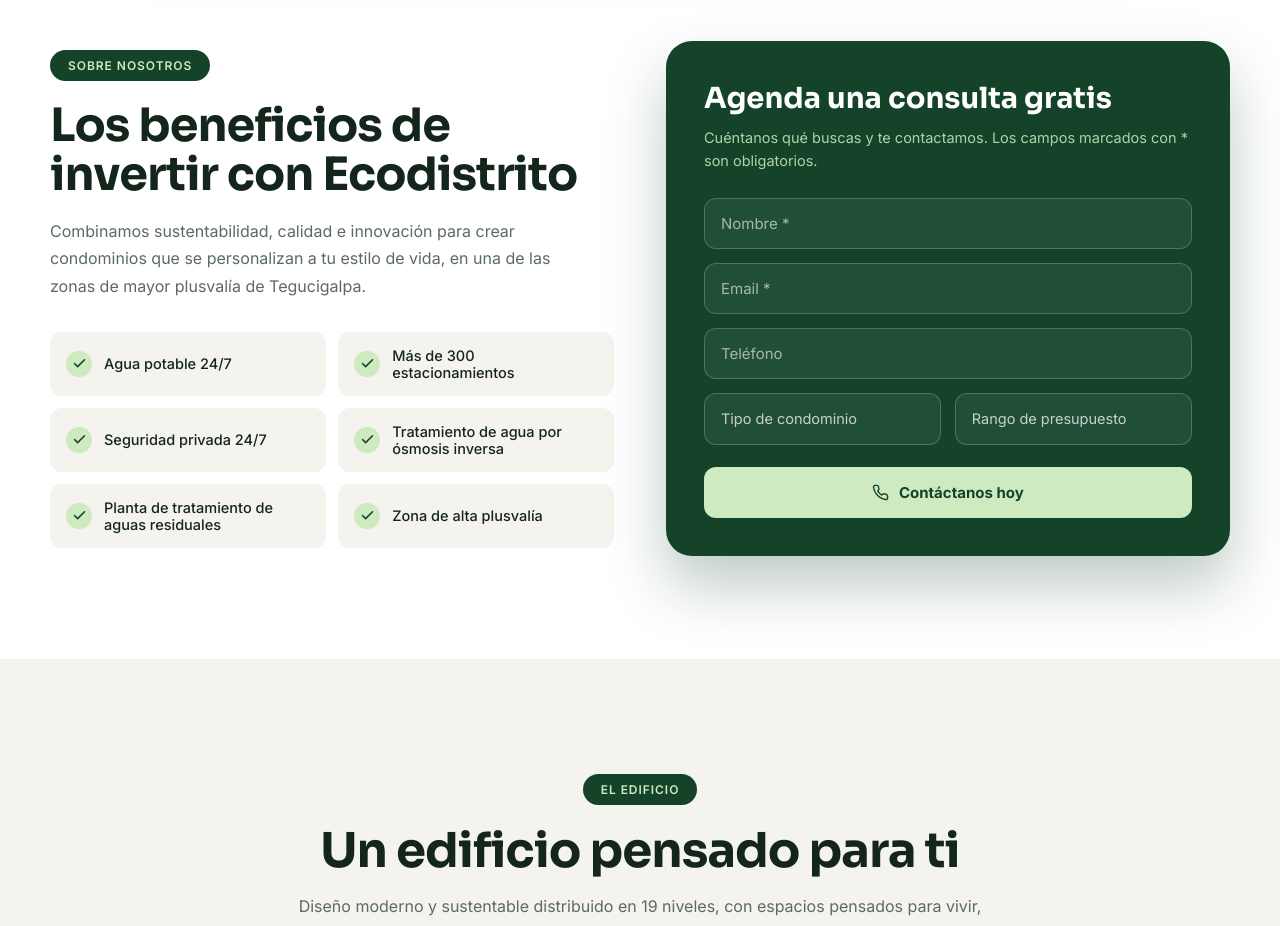
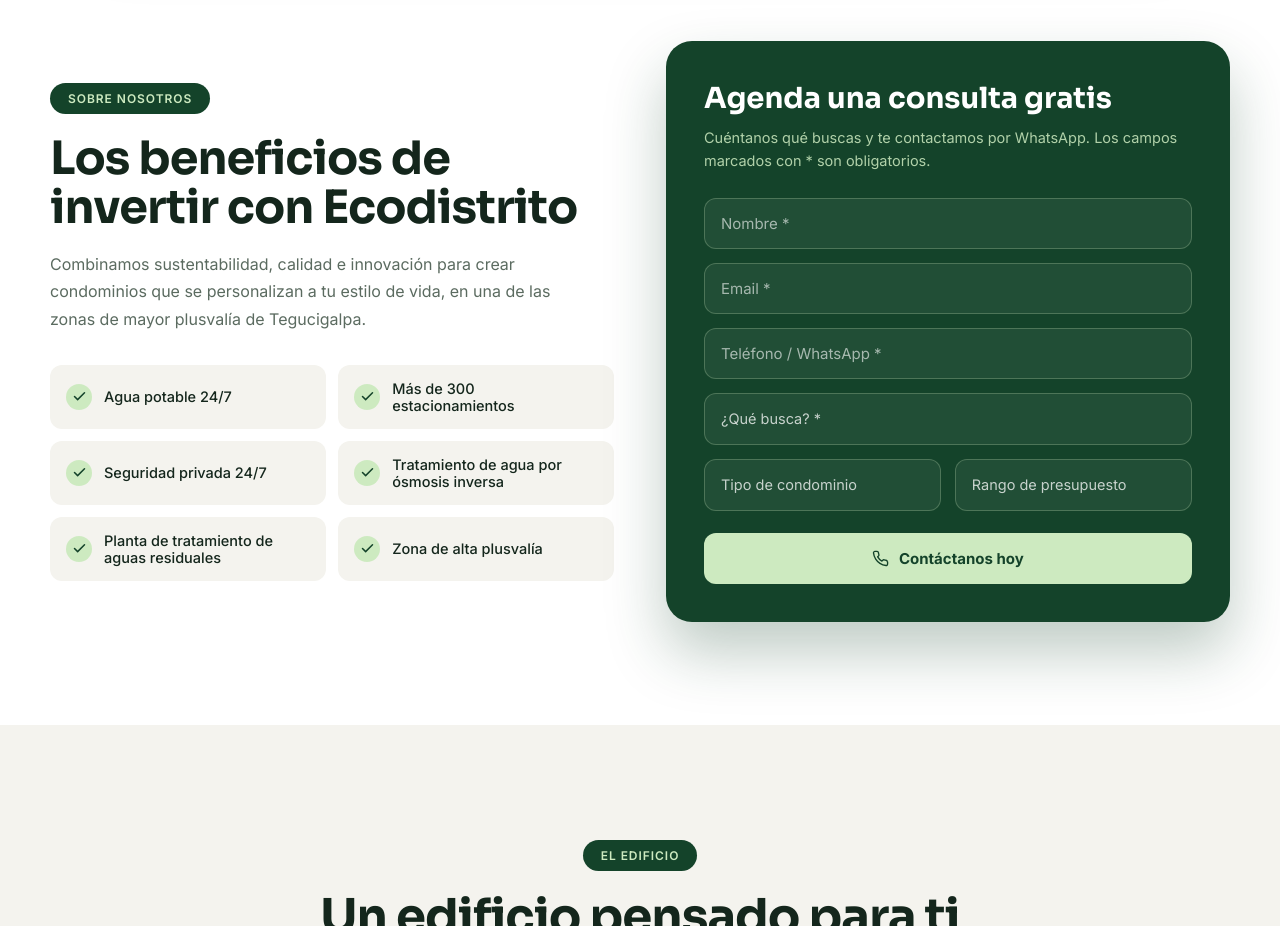
Before and after one commit to tenloo/ecodistrito-web, a plain HTML site: page index.html in a window 1280 px wide. Shown: the part 860-1786 px from the top of the page. Drawn offline with Linux system fonts and the light colour scheme.

Commit message:
Formulario: qué busca (vivir, invertir o rentar) y teléfono obligatorio
Co-Authored-By: Claude Opus 5.5 <noreply@anthropic.com>

```diff
--- a/index.html
+++ b/index.html
@@ -40,6 +40,7 @@ input::placeholder,textarea::placeholder{color:rgba(255,255,255,.6);}
 @media (max-width:860px){[data-ecd="serv-grid"]{grid-template-columns:1fr !important;}}
 [data-marquee]:hover [data-marquee-track]{animation-play-state:paused;}
 </style>
+<style>#contacto select option{color:#14261C;background:#ffffff}</style>
 </head>
 <body>
 <div style="overflow-x:hidden;position:relative;">
@@ -148,12 +149,18 @@ input::placeholder,textarea::placeholder{color:rgba(255,255,255,.6);}
     <div id="contacto" data-reveal="" style="opacity:0;transform:translateY(28px);transition:opacity .8s ease,transform .8s ease;background:#14432A;border-radius:26px;padding:clamp(26px,3vw,42px);position:relative;overflow:hidden;box-shadow:0 30px 60px rgba(20,67,42,.28);">
 
       <h3 style="font-family:'Sora',sans-serif;font-weight:700;color:#ffffff;font-size:clamp(22px,2.4vw,29px);margin:0;position:relative;">Agenda una consulta gratis</h3>
-      <p style="color:rgba(205,234,192,.85);font-size:14.5px;line-height:1.6;margin:10px 0 26px;position:relative;">Cuéntanos qué buscas y te contactamos. Los campos marcados con * son obligatorios.</p>
+      <p style="color:rgba(205,234,192,.85);font-size:14.5px;line-height:1.6;margin:10px 0 26px;position:relative;">Cuéntanos qué buscas y te contactamos por WhatsApp. Los campos marcados con * son obligatorios.</p>
       <form data-ecd-form="" data-form="contacto" style="display:flex;flex-direction:column;gap:14px;position:relative;">
         <input type="checkbox" name="botcheck" tabindex="-1" autocomplete="off" style="display:none;">
         <input type="text" name="nombre" required="" placeholder="Nombre *" style="width:100%;background:rgba(255,255,255,.06);border:1px solid rgba(205,234,192,.25);border-radius:12px;padding:15px 16px;color:#ffffff;font-size:15px;outline:none;">
         <input type="email" name="email" required="" placeholder="Email *" style="width:100%;background:rgba(255,255,255,.06);border:1px solid rgba(205,234,192,.25);border-radius:12px;padding:15px 16px;color:#ffffff;font-size:15px;outline:none;">
-        <input type="tel" name="telefono" placeholder="Teléfono" style="width:100%;background:rgba(255,255,255,.06);border:1px solid rgba(205,234,192,.25);border-radius:12px;padding:15px 16px;color:#ffffff;font-size:15px;outline:none;">
+        <input type="tel" name="telefono" required="" placeholder="Teléfono / WhatsApp *" style="width:100%;background:rgba(255,255,255,.06);border:1px solid rgba(205,234,192,.25);border-radius:12px;padding:15px 16px;color:#ffffff;font-size:15px;outline:none;">
+        <select name="busca" required="" style="width:100%;background:rgba(255,255,255,.06);border:1px solid rgba(205,234,192,.25);border-radius:12px;padding:15px 16px;color:rgba(255,255,255,.75);font-size:14.5px;outline:none;appearance:none;">
+          <option value="" disabled="" selected="">¿Qué busca? *</option>
+          <option>Comprar para vivir</option>
+          <option>Comprar para invertir</option>
+          <option>Rentar</option>
+        </select>
         <div style="display:grid;grid-template-columns:repeat(auto-fit,minmax(150px,1fr));gap:14px;">
           <select name="tipo_condominio" style="width:100%;background:rgba(255,255,255,.06);border:1px solid rgba(205,234,192,.25);border-radius:12px;padding:15px 16px;color:rgba(255,255,255,.75);font-size:14.5px;outline:none;appearance:none;">
             <option>Tipo de condominio</option>
```
